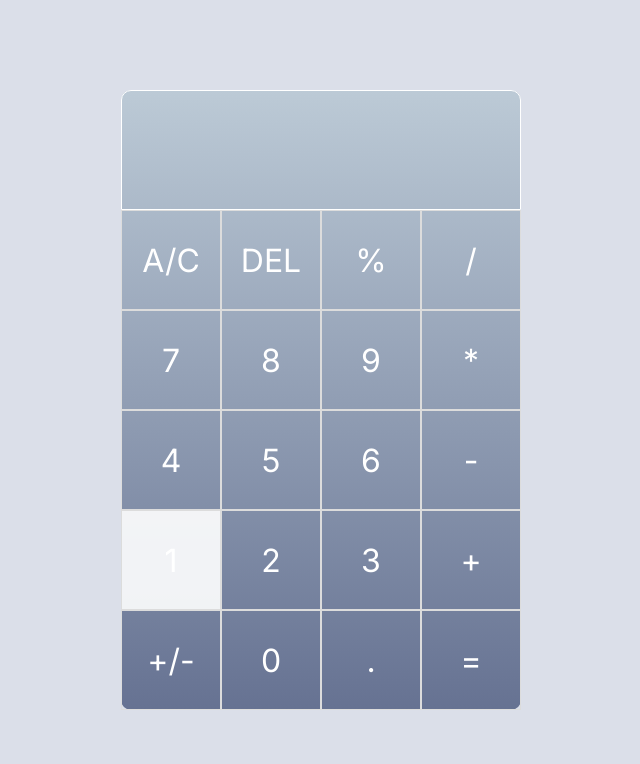
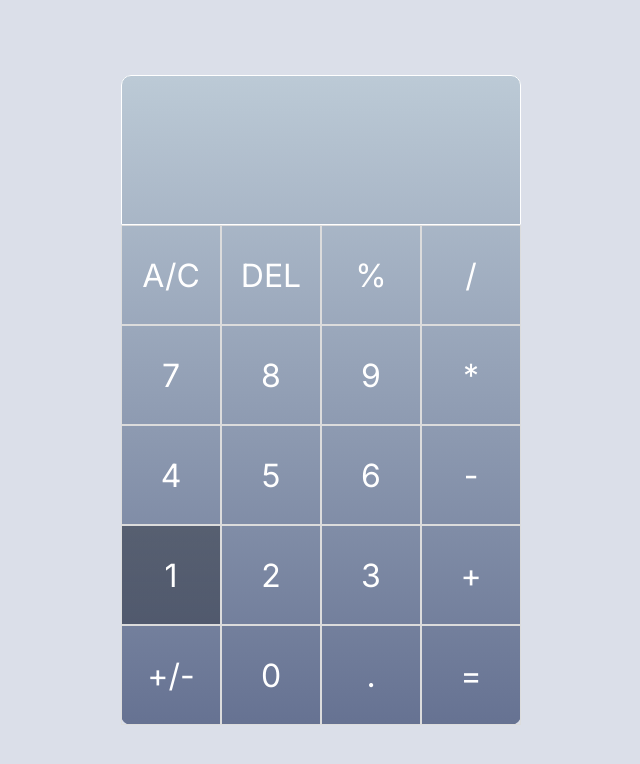
Before and after one commit to kristyntaniguchi/Project-2---Calculator, a plain HTML site: page index.html in a window 1280 px wide. In both pictures the pointer is over the button 490 px from the left and 560 px from the top of the page. Shown: the whole page, without its empty margins (319-959 px from the left). Drawn offline with Linux system fonts and the light colour scheme.

Commit message:
Update style.css

```diff
--- a/css/style.css
+++ b/css/style.css
@@ -24,7 +24,7 @@ body{
     align-content: center;
     height: 620px, 100vh;
     grid-template-columns: repeat(4, 100px);
-    grid-template-rows: minmax(120px, auto) repeat(5, 100px);
+    grid-template-rows: minmax(150px, auto) repeat(5, 100px);
     grid-template-areas:
     'output output output output'
     'clear delete percent divide'
@@ -47,7 +47,8 @@ body{
 }
 
 .calculator > button:hover {
-    background-color: rgba(255, 255, 255, 90%);
+    background: linear-gradient(rgba(0,0,0,.327), rgba(0,0,0,.3));
+    color: white;
 }
 
 .output {
```
